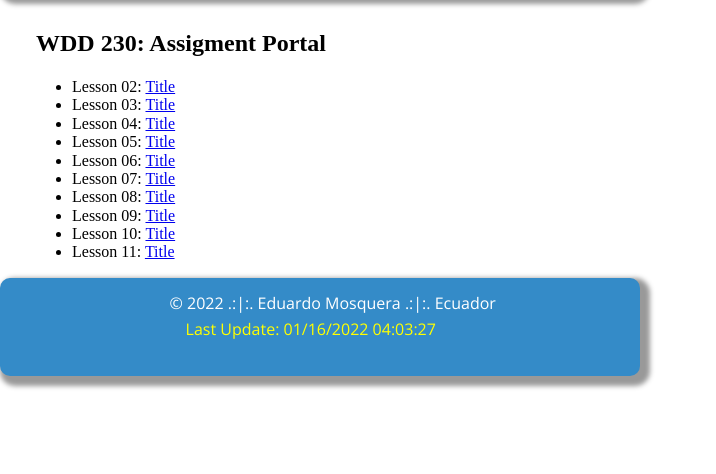
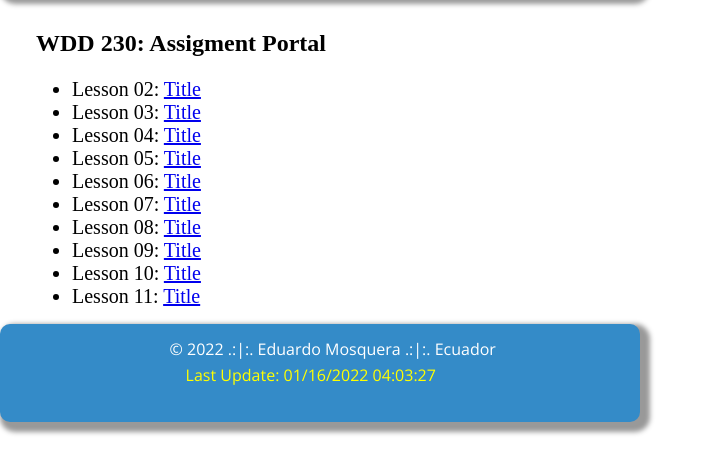
Before and after one commit to EduardoMosquera/wdd230, a plain HTML site: page index.html in a window 1280 px wide. Shown: the part 154-628 px from the top of the page, without its empty margins (0-716 px from the left). Drawn offline with nearby package versions, Linux system fonts and the light colour scheme.

Commit message:
font size changed

```diff
--- a/styles.css
+++ b/styles.css
@@ -1,4 +1,8 @@
 @import url('https://fonts.googleapis.com/css?family=Open+Sans');
+
+li {
+  font-size: 20px;
+}
 
 .name-grid {
   display: grid;
```
